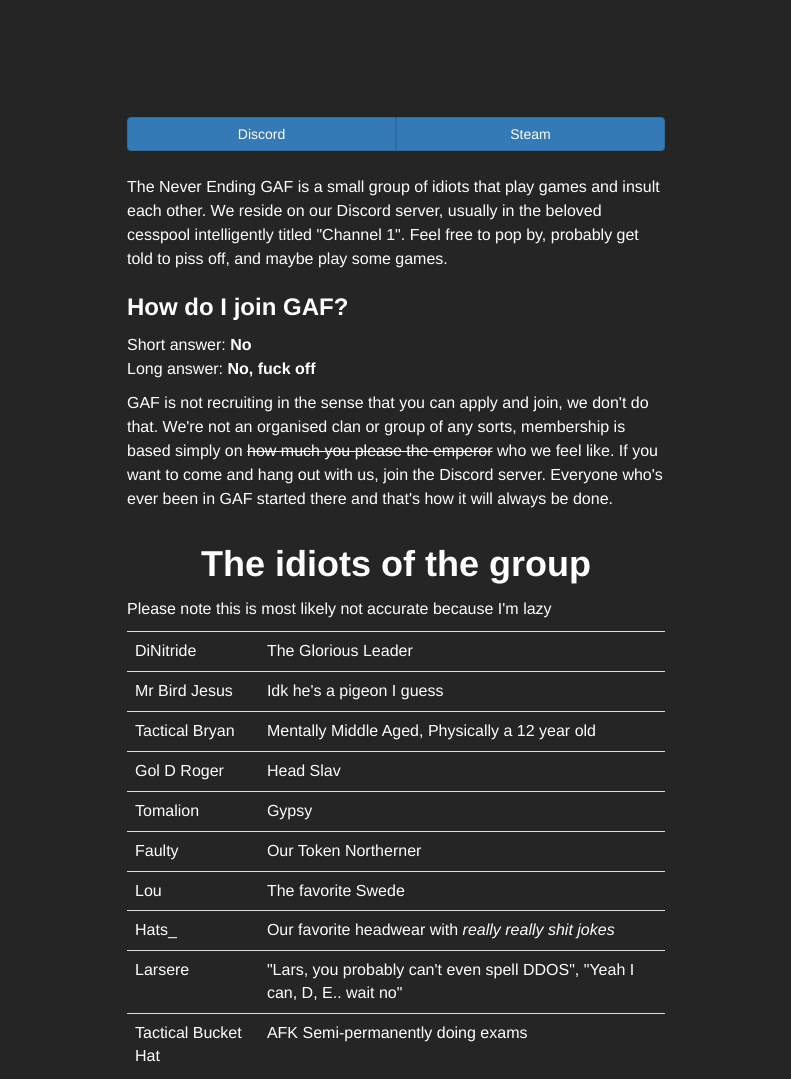
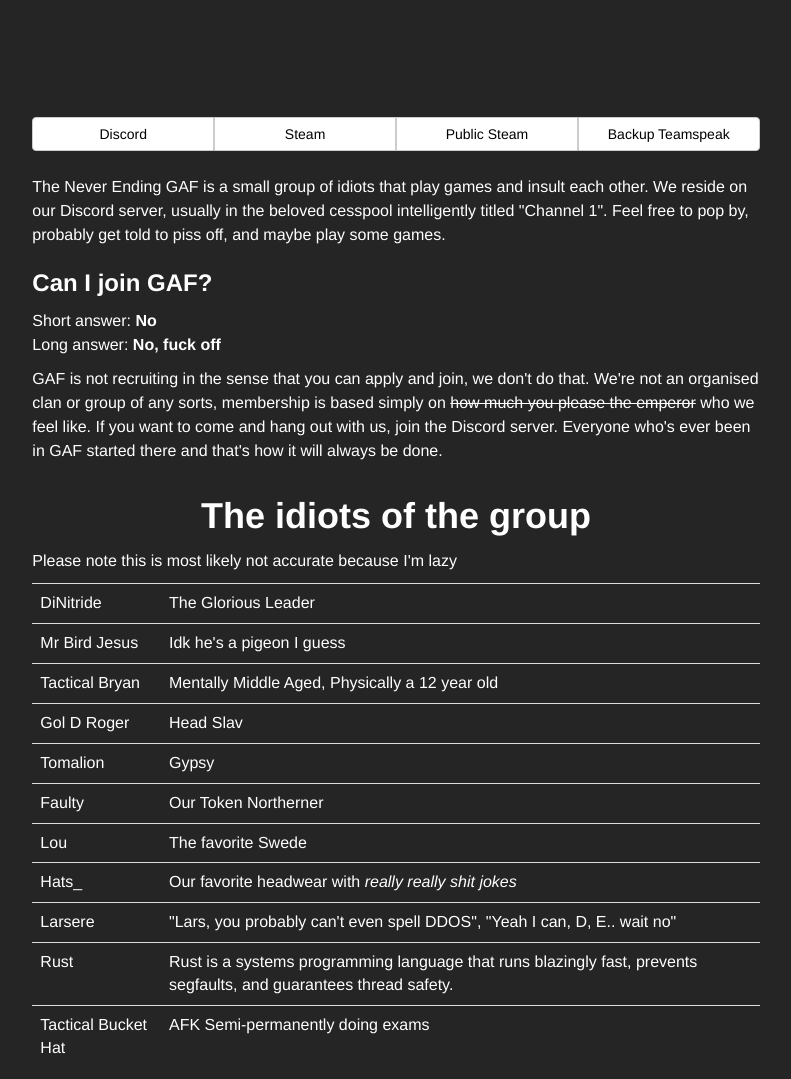
Before and after one commit to DiNitride/GAF-Website, a plain HTML site: page index.html in a window 1280 px wide. Shown: the part 356-1435 px from the top of the page, without its empty margins (244-1035 px from the left). Drawn offline with nearby package versions, Linux system fonts and the light colour scheme.

Commit message:
Made things nicer and added thread safety

```diff
--- a/CSS/main.css
+++ b/CSS/main.css
@@ -27,6 +27,23 @@ body {
 
 #members {
     background: #252525;
+}
+
+
+.btn-default:link {
+    color: black;
+}
+
+.btn-default:active {
+    color: black;
+}
+
+.btn-default:hover {
+    color: black;
+}
+
+.btn-default:visited {
+    color: black;
 }
 
 h1, h2, h3, h4, h5, h6 {
--- a/index.html
+++ b/index.html
@@ -3,41 +3,46 @@
 <head>
     <title>Never Ending GAF</title>
     <meta charset="utf-8">
+    <meta name="description" content="The Never Ending GAF">
     <meta name="viewport" content="width=device-width, initial-scale=1">
-
+    <meta name="Author" content="DiNitride">
     <link rel="stylesheet" href="https://maxcdn.bootstrapcdn.com/bootstrap/3.3.7/css/bootstrap.min.css">
     <script src="https://ajax.googleapis.com/ajax/libs/jquery/3.1.1/jquery.min.js"></script>
     <script src="https://maxcdn.bootstrapcdn.com/bootstrap/3.3.7/js/bootstrap.min.js"></script>
+    <script src="http://www.w3schools.com/lib/w3data.js"></script>
     <link rel="stylesheet" href="CSS/main.css">
     <link rel="icon" href="Graphics/favicon.ico" type="image/x-icon" />
-    <script src="http://www.w3schools.com/lib/w3data.js"></script>
-
 </head>
 <body>
-
     <div class="jumbotron">
         <img src="Graphics/gaf-logo.jpg" class="img-circle" alt="GAF Logo" width="150" height="150">
         <h1 id="gaf" align="center">The Never Ending GAF</h1>
     </div>
+    <div class="container" id="maincontent">
+        <div class="row">
+            <div class="col-md-2"></div>
+            <div class="col-md-8">
+                <div class="btn-group btn-group-justified hidden-xs">
+                    <a href="http://discord.neverendinggaf.com" class="btn btn-default">Discord</a>
+                    <a href="http://steamcommunity.com/groups/TheNeverEndingGAF" class="btn btn-default">Steam</a>
+                    <a href="http://steamcommunity.com/groups/publicgaf" class="btn btn-default">Public Steam</a>
+                    <a href="ts3server://ts.neverendinggaf.com" class="btn btn-default">Backup Teamspeak</a>
+                </div>
+                <button type="button" data-toggle="collapse" data-target="#links" class="btn btn-default btn-block visible-xs">Links</button>
 
-    <div class="container" id="maincontent">
-
-        <div class="row">
-            <div class="col-md-3"></div>
-
-            <div class="col-md-6">
-
-                <div class="btn-group btn-group-justified">
-                    <a href="http://discord.neverendinggaf.com" class="btn btn-primary">Discord</a>
-                    <a href="http://steamcommunity.com/groups/TheNeverEndingGAF" class="btn btn-primary">Steam</a>
+                <div id="links" class="collapse">
+                    <div class="btn-group-vertical" style="width: 100%">
+                        <a href="http://discord.neverendinggaf.com" class="btn btn-default btn-block">Discord</a>
+                        <a href="http://steamcommunity.com/groups/TheNeverEndingGAF" class="btn btn-default">Steam</a>
+                        <a href="http://steamcommunity.com/groups/publicgaf" class="btn btn-default">Public Steam</a>
+                        <a href="ts3server://ts.neverendinggaf.com" class="btn btn-default">Backup Teamspeak</a>
+                    </div>
                 </div>
                 <br>
-
                 <p>
                     The Never Ending GAF is a small group of idiots that play games and insult each other. We reside on our Discord server, usually in the beloved cesspool intelligently titled "Channel 1". Feel free to pop by, probably get told to piss off, and maybe play some games.
                 </p>
-
-                <h3>How do I join GAF?</h3>
+                <h3 data-toggle="tooltip" data-placement="left" title="no, fuck off">Can I join GAF?</h3>
                 <p>
                     Short answer: <b>No</b><br>
                     Long answer: <b>No, fuck off</b><br>
@@ -46,19 +51,14 @@
                     GAF is not recruiting in the sense that you can apply and join, we don't do that. We're not an organised clan or group of any sorts, membership is based simply on <strike>how much you please the emperor</strike> who we feel like. If you want to come and hang out with us, join the Discord server. Everyone who's ever been in GAF started there and that's how it will always be done.
                 </p>
             </div>
-
-            <div class="col-md-3"></div>
+            <div class="col-md-2"></div>
         </div>
-
         <div class="row">
-            <div class="col-lg-3"></div>
-            <div class="col-lg-6">
-
+            <div class="col-lg-2"></div>
+            <div class="col-lg-8">
                     <h1 align=center>The idiots of the group</h1>
                     <p>Please note this is most likely not accurate because I'm lazy</p>
-
                 <table id="members" class="table">
-
                     <tbody>
                         <tr>
                             <td><a href="http://steamcommunity.com/id/DiNitride/">DiNitride</a></td>
@@ -97,15 +97,23 @@
                             <td>"Lars, you probably can't even spell DDOS", "Yeah I can, D, E.. wait no"</td>
                         </tr>
                         <tr>
+                            <td><a href="http://steamcommunity.com/profiles/76561198070079658/">Rust</a></td>
+                            <td>Rust is a systems programming language that runs blazingly fast, prevents segfaults, and guarantees thread safety.</td>
+                        </tr>
+                        <tr>
                             <td><a href="http://steamcommunity.com/id/pawelostr/">Tactical Bucket Hat</a></td>
                             <td>AFK Semi-permanently doing exams</td>
                         </tr>
                     </tbody>
                 </table>
             </div>
-            <div class="col-lg-3"></div>
+            <div class="col-lg-2"></div>
         </div>
     </div>
-
+    <script>
+    $(document).ready(function(){
+        $('[data-toggle="tooltip"]').tooltip();
+    });
+    </script>
 </body>
 </html>
```
